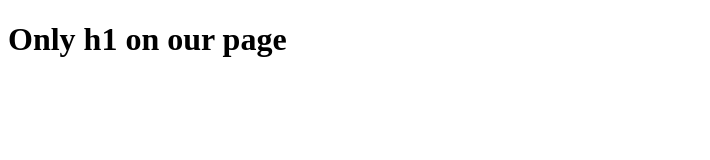
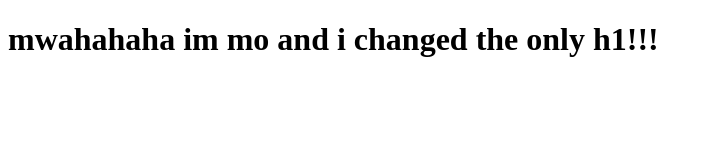
Before and after one commit to tmccar5/gitdemoft, a plain HTML site: page index.html in a window 1280 px wide. Shown: the whole page, without its empty margins (0-710 px from the left). Drawn offline with Linux system fonts and the light colour scheme.

Commit message:
mo makes a change

```diff
--- a/index.html
+++ b/index.html
@@ -7,6 +7,6 @@
     <title>Document</title>
 </head>
 <body>
-    <h1> Only h1 on our page</h1>
+    <h1> mwahahaha im mo and i changed the only h1!!!</h1>
 </body>
 </html>
```
